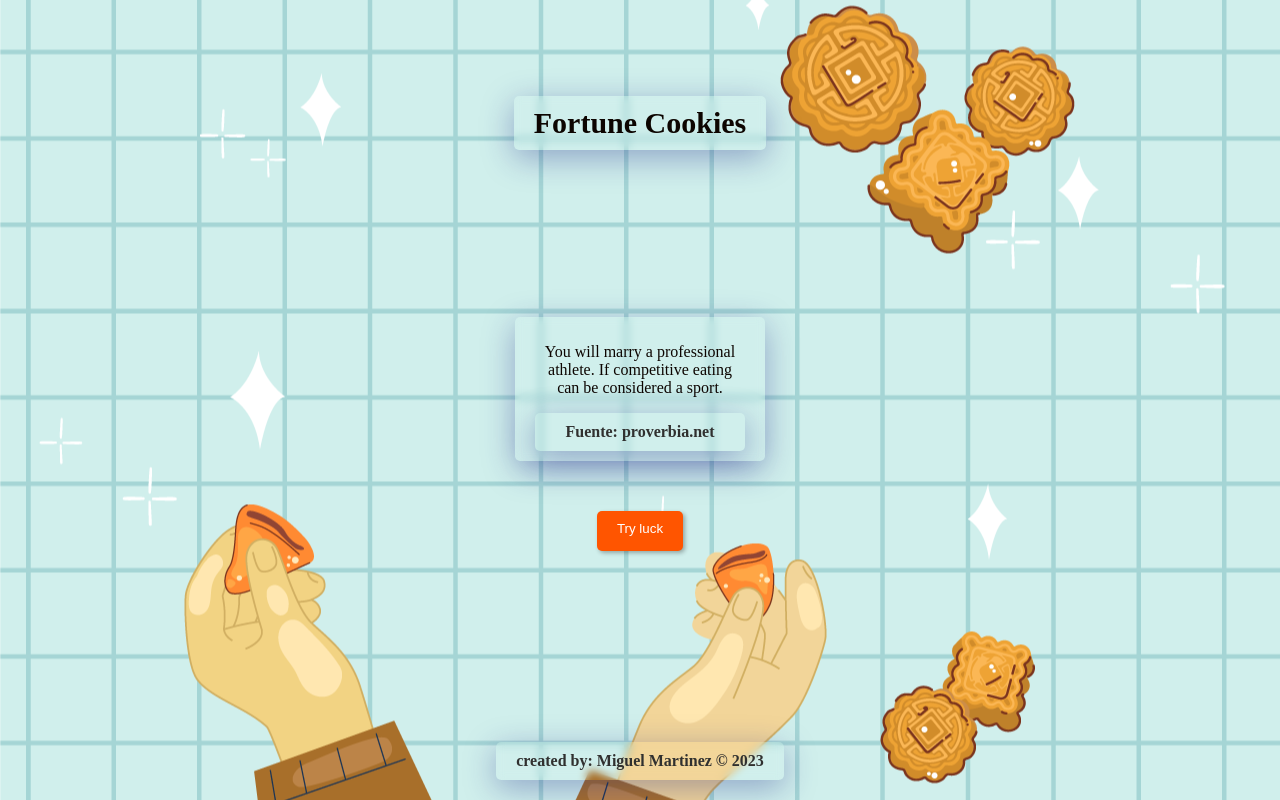
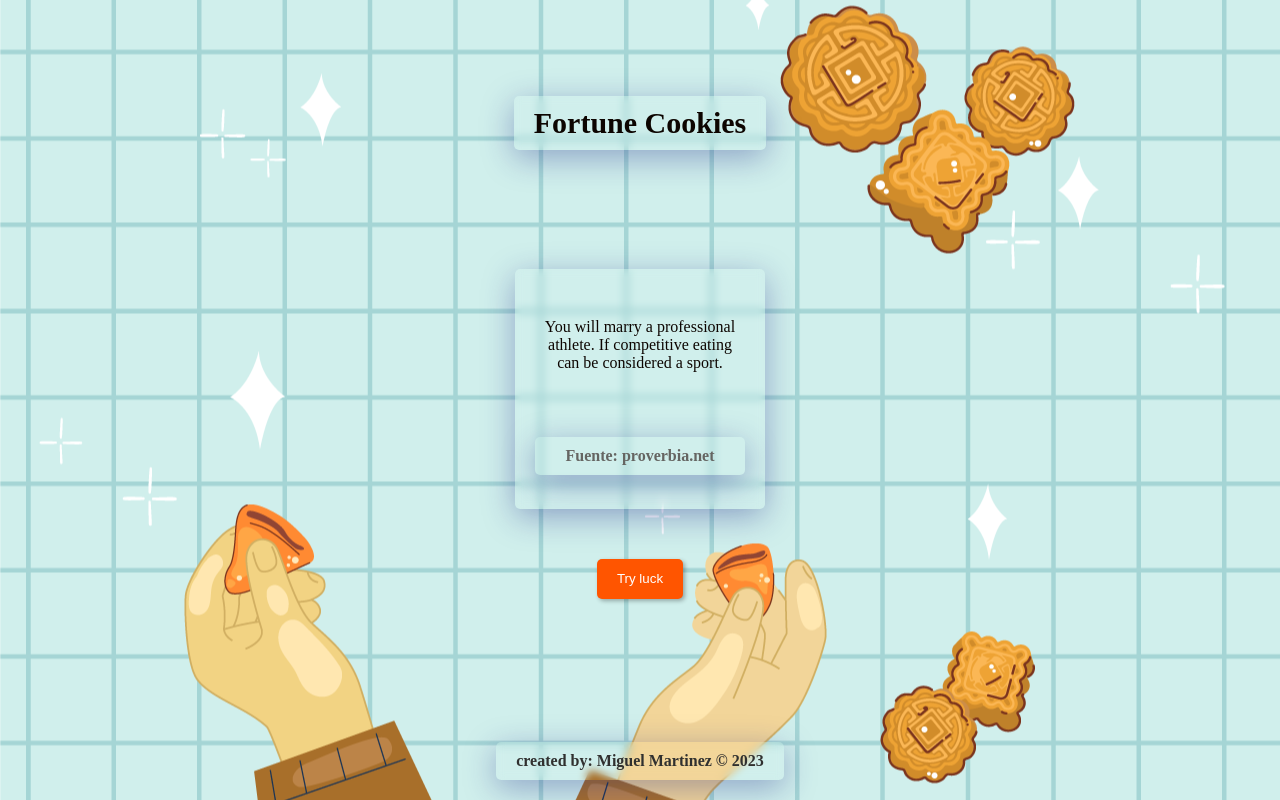
Before and after one commit to Mike9702/fortune-cookies1.0, a React (Vite) app: page / in a window 1280 px wide. Built offline with nearby package versions, Linux system fonts and the light colour scheme.

Commit message:
correccion de card_footer

```diff
--- a/src/components/styles/QuoteBox.css
+++ b/src/components/styles/QuoteBox.css
@@ -45,10 +45,26 @@
     justify-content: center;
     align-items: center;
     margin-bottom: 20%;
+    height: 30vh;
+    text-align: center;
+  }
+
+  p {
+    height: 7vh;
+  }
+
+  .footer_card{
+    display: grid;
+    border: 1px solid rgba(255, 255, 255, 0.18);
+    backdrop-filter: blur(4px);
+    box-shadow: 0 8px 32px rgba(31, 38, 135, 0.37);
+    color: rgb(101, 101, 98);
+    padding: 10px 20px;
+    border: none;
+    border-radius: 5px;
   }
 
   .button {
-    display: flex;
     background-color: rgb(255, 85, 0);
     color: #ffffff;
     padding: 10px 20px;
@@ -71,20 +87,6 @@
 
   }
 
-
-  .footer_card{
-
-    border: 1px solid rgba(255, 255, 255, 0.18);
-    backdrop-filter: blur(4px);
-    box-shadow: 0 8px 32px rgba(31, 38, 135, 0.37);
-    color: rgb(48, 48, 47);
-    padding: 10px 20px;
-    border: none;
-    border-radius: 5px;
-
-
-  }
-
   .footer {
     border: 1px solid rgba(255, 255, 255, 0.18);
     backdrop-filter: blur(4px);
```
